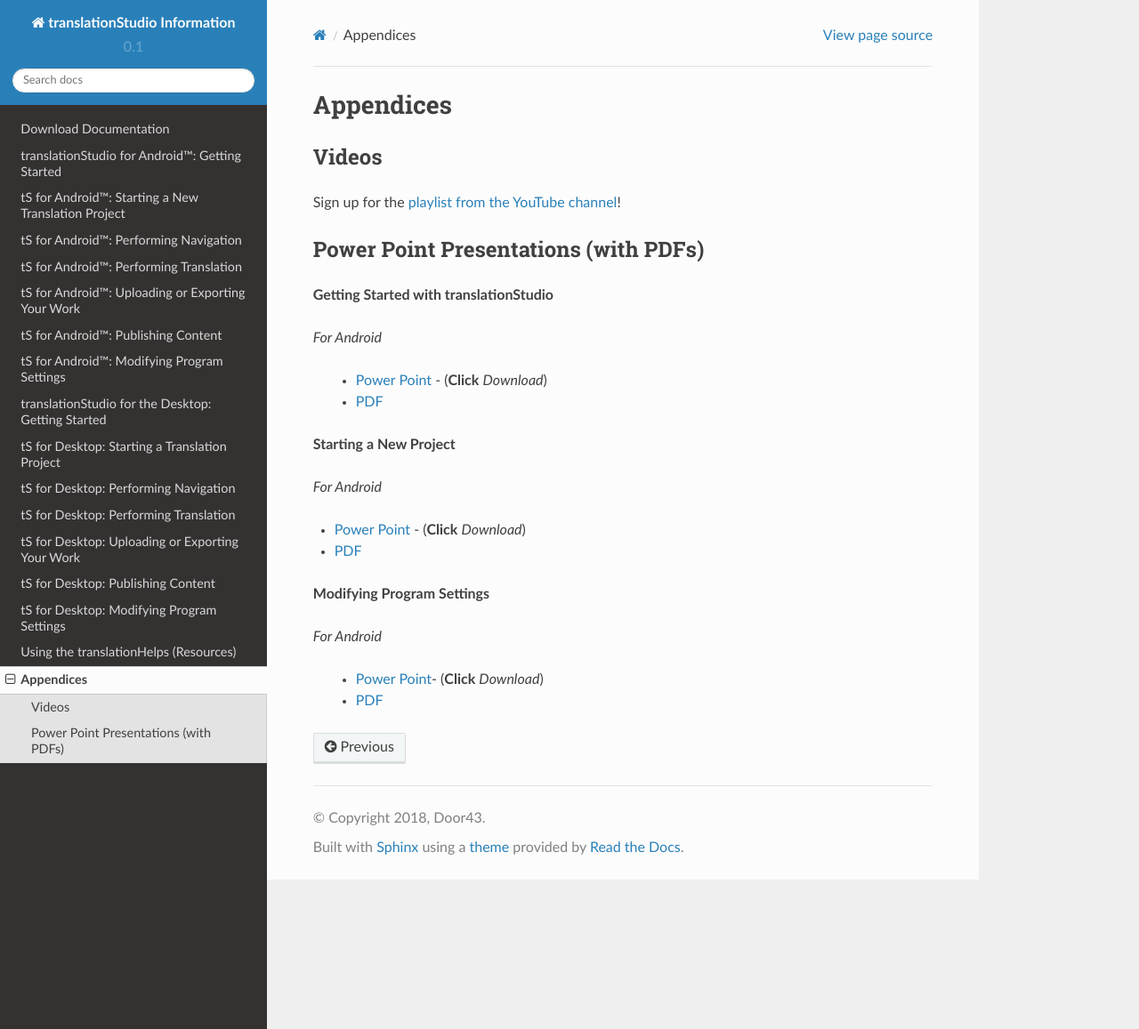
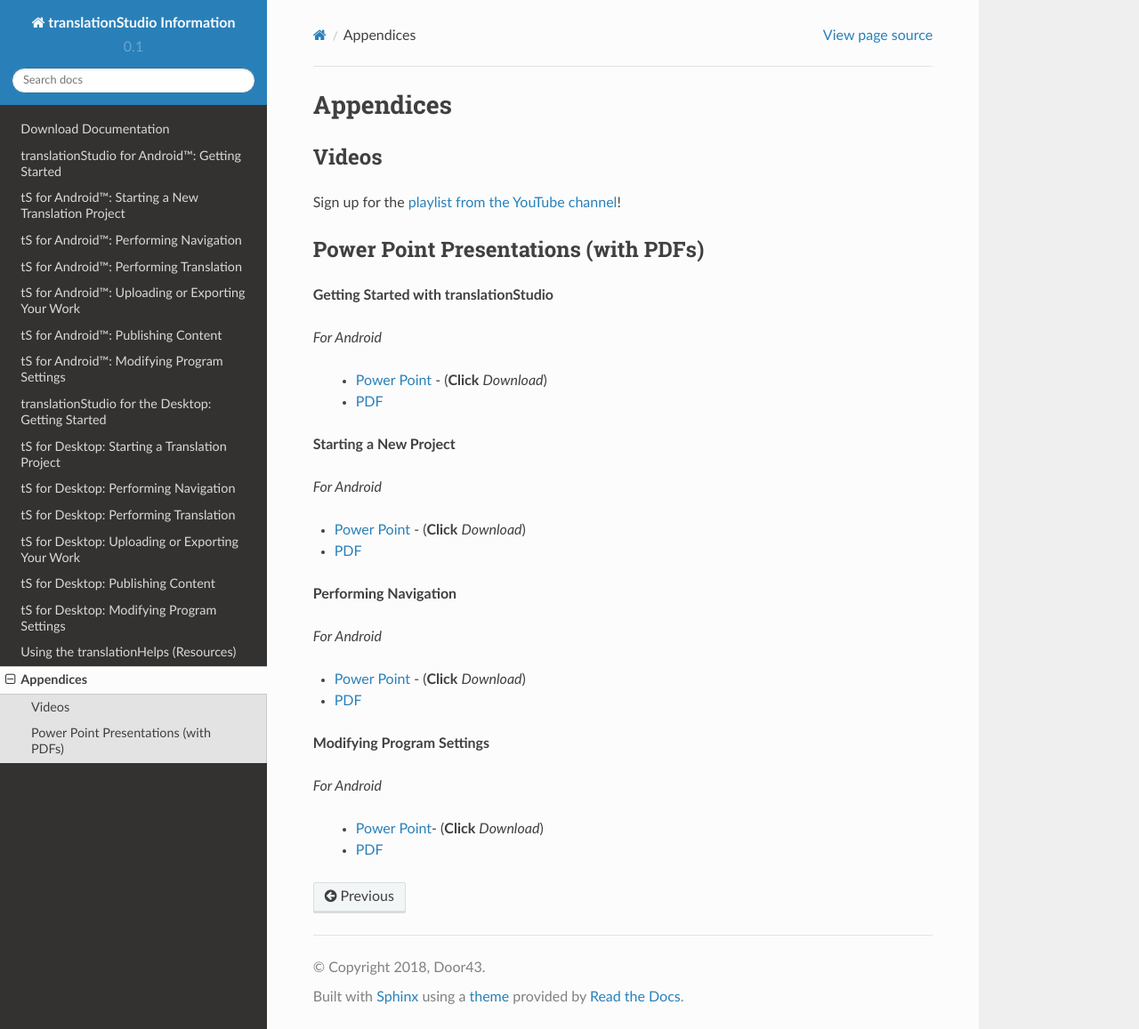
Before and after one commit to unfoldingWord-dev/translationStudio-Info, a Sphinx documentation site: the page built from docs/Appendix.rst, in a window 1280 px wide and 1157 px high. Shown: the whole window at 89% size. Built offline with Sphinx 7.4.7 and the Read the Docs theme 2.0.0, drawn with Linux system fonts in a browser that asks for light colours; pages that are not in the unit, such as notebooks, are missing from menus; part of the change alters nothing that is shown.

Commit message:
Update Appendix.rst

```diff
--- a/docs/Appendix.rst
+++ b/docs/Appendix.rst
@@ -47,13 +47,12 @@ Power Point Presentations (with PDFs)
 
 .. *For Desktop*
 
-.. **Performing Navigation**
+**Performing Navigation**
 
-.. *For Android*
+*For Android*
 
-..  * Power Point - use the 'download' button to download from here: (https://github.com/unfoldingWord-dev/translationRecorder-Info/blob/master/presentations/translationRecorder_Recording_from_PM-Oral_Languages_%20v1.2.4.pptx)
- * PDF - view the file here: (https://github.com/unfoldingWord-dev/translationRecorder-Info/blob/master/presentations/translationRecorder_Recording_from_PM-Oral_Languages_%20v1.2.4.pdf)
-
+* `Power Point <https://github.com/unfoldingWord-dev/translationStudio-Info/blob/master/docs/Navigation.pptx>`_ - (**Click** *Download*)
+* `PDF <https://github.com/unfoldingWord-dev/translationStudio-Info/blob/master/docs/Navigation.pdf>`_
 .. *For Desktop*
 
 .. **Performing Translation**
```
